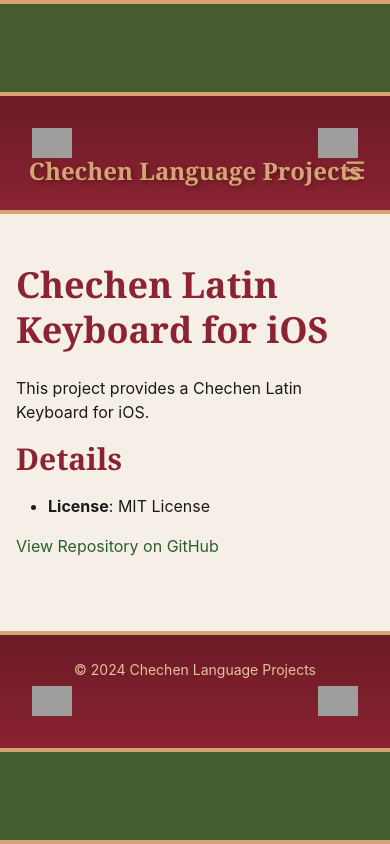
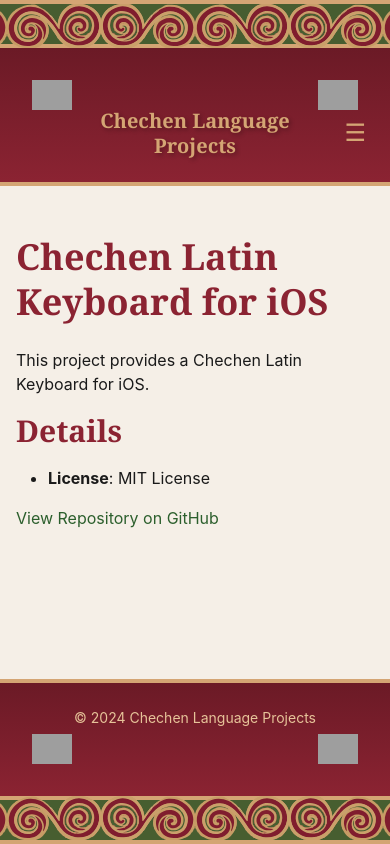
Before and after one commit to chechen-language/chechen-language.github.io, an Eleventy site: page src/repositories/chechen-latin-keyboard-ios/index.md in a window 390 px wide. Built offline with nearby package versions, Linux system fonts and the light colour scheme; Eleventy itself is replaced by a stand-in of ours; files that its build step writes are made by us from their sources; grey boxes are pictures that could not be loaded.

Commit message:
Refactor header and patterns CSS for improved responsiveness and styling

```diff
--- a/src/assets/css/components/header.css
+++ b/src/assets/css/components/header.css
@@ -38,7 +38,11 @@
   }
 
   .site-header h1 {
-    font-size: var(--text-2xl);
+    font-size: var(--text-xl);
     margin-bottom: var(--space-sm);
+    max-width: 200px;
+    margin-left: auto;
+    margin-right: auto;
+    line-height: var(--leading-tight);
   }
 }
--- a/src/assets/css/patterns.css
+++ b/src/assets/css/patterns.css
@@ -133,10 +133,23 @@
 
 /* Responsive adjustments for patterns */
 @media (max-width: 575px) {
-  /* Hide spiral borders on mobile for simplicity */
-  .istang-border-top::before,
+  /* Smaller spiral borders on mobile */
+  .istang-border-top {
+    height: 48px;
+  }
+
+  .istang-border-top::before {
+    height: 44px;
+    background-size: 188px 44px;
+  }
+
+  .istang-border-bottom {
+    height: 48px;
+  }
+
   .istang-border-bottom::after {
-    display: none;
+    height: 44px;
+    background-size: 188px 44px;
   }
 
   /* Smaller corner ornaments on mobile */
@@ -151,6 +164,25 @@
 }
 
 @media (min-width: 576px) and (max-width: 991px) {
+  /* Medium-sized spiral borders on tablets */
+  .istang-border-top {
+    height: 72px;
+  }
+
+  .istang-border-top::before {
+    height: 66px;
+    background-size: 282px 66px;
+  }
+
+  .istang-border-bottom {
+    height: 72px;
+  }
+
+  .istang-border-bottom::after {
+    height: 66px;
+    background-size: 282px 66px;
+  }
+
   /* Medium corner ornaments on tablets */
   .istang-corner {
     width: 60px;
```
